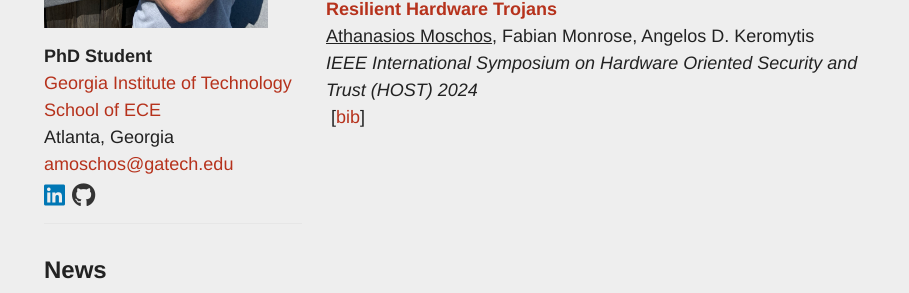
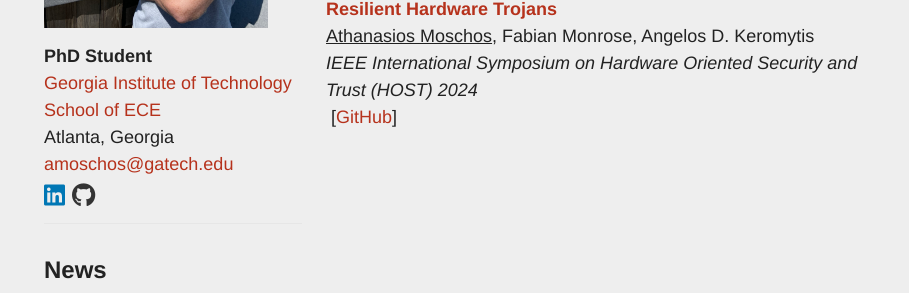
Before and after one commit to 0ena/0ena.github.io, a Jekyll site: the page built from index.md, in a window 1280 px wide. Shown: the part 383-676 px from the top of the page, without its empty margins (185-1094 px from the left). Built offline with Jekyll 4.4.1, drawn with Linux system fonts in a browser that asks for light colours; nearby versions of some CDN libraries.

Commit message:
Update research.yml

```diff
--- a/_data/research.yml
+++ b/_data/research.yml
@@ -6,5 +6,5 @@ pubs:
       year:    "2024"
       selected: true
       media:
-        - name: "bib"
-          url:  ""
+        - name: "GitHub"
+          url:  "https://github.com/0ena/riscv-hw-trojans?tab=readme-ov-file#host-2024-towards-practical-fabrication-stage-attacks-using-interrupt-resilient-hardware-trojans"
```
